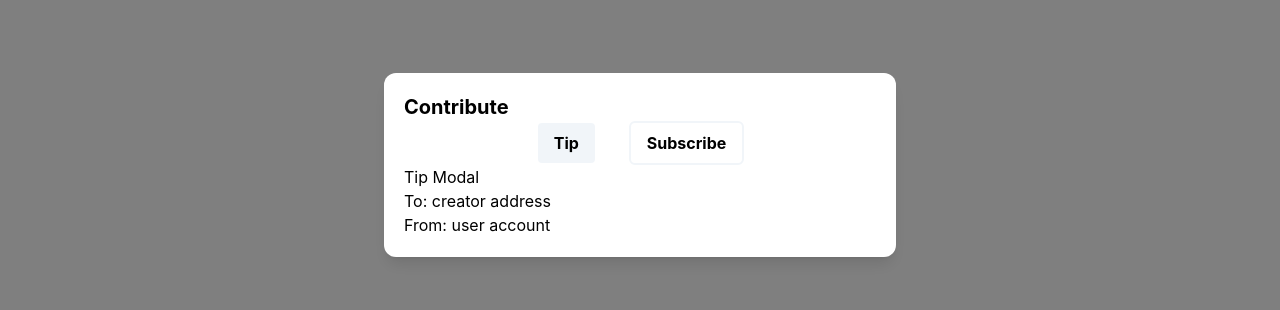
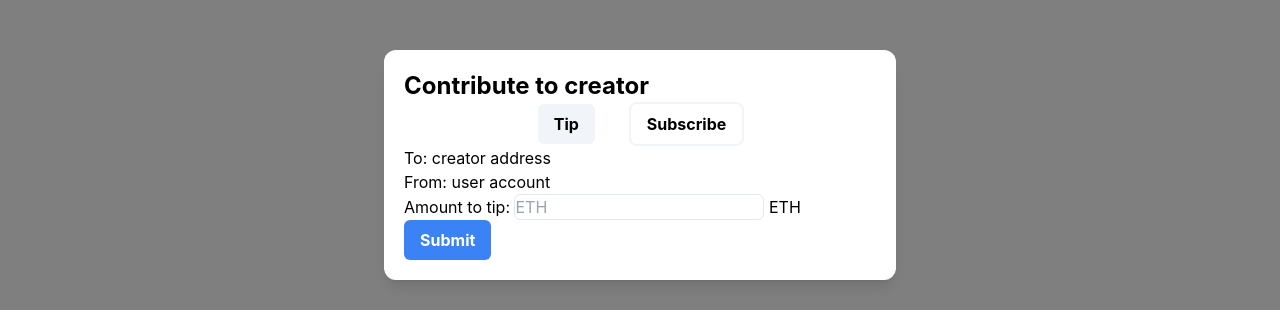
Before and after one commit to thryec/decentralised-patreon, a Next.js app in the folder next/: page / in a window 1280 px wide. Both pictures are taken after a click on the button "Stream ETH". Shown: the part 235-545 px from the top of the page. Built offline with nearby package versions, Linux system fonts and the light colour scheme; what wagmi would draw is missing.

Commit message:
tip modal skeleton

```diff
--- a/next/components/ContributeModal.tsx
+++ b/next/components/ContributeModal.tsx
@@ -1,4 +1,7 @@
+/* eslint-disable node/no-missing-import */
 import { useState } from "react";
+import Tip from "./Tip";
+import Subscribe from "./Subscribe";
 
 interface ContributeModalProps {
   setContributeModal: (a: boolean) => void;
@@ -14,18 +17,18 @@ const ContributeModal = (props: ContributeModalProps) => {
         onClick={() => props.setContributeModal(false)}
       />
       <div className="w-full max-w-lg p-5 relative mx-auto my-auto rounded-xl shadow-lg bg-white">
-        <h1 className="font-bold text-xl">Contribute</h1>
+        <h1 className="font-bold text-2xl">Contribute to creator</h1>
         <div className="flex place-content-center space-x-8">
           {recurring ? (
             <button
-              className="border-2 border-slate-100 rounded-md px-4 py-2 font-bold"
+              className="border-2 border-slate-100 rounded-lg px-4 py-2 font-bold"
               onClick={() => setRecurring(false)}
             >
               Tip
             </button>
           ) : (
             <button
-              className="border-2 border-white  bg-slate-100 rounded-md px-4 py-2 font-bold"
+              className="border-2 border-white  bg-slate-100 rounded-lg px-4 py-2 font-bold"
               onClick={() => setRecurring(false)}
             >
               Tip
@@ -33,23 +36,21 @@ const ContributeModal = (props: ContributeModalProps) => {
           )}
           {recurring ? (
             <button
-              className="border-2 border-white  bg-slate-100 rounded-md px-4 py-2 font-bold"
+              className="border-2 border-white  bg-slate-100 rounded-lg px-4 py-2 font-bold"
               onClick={() => setRecurring(true)}
             >
               Subscribe
             </button>
           ) : (
             <button
-              className="border-2 border-slate-100 rounded-md px-4 py-2 font-bold"
+              className="border-2 border-slate-100 rounded-lg px-4 py-2 font-bold"
               onClick={() => setRecurring(true)}
             >
               Subscribe
             </button>
           )}
         </div>
-        {recurring ? <div>Stream Modal</div> : <div>Tip Modal</div>}
-        <h2>To: creator address</h2>
-        <h2>From: user account</h2>
+        {recurring ? <Subscribe /> : <Tip />}
       </div>
     </div>
   );
--- /dev/null
+++ b/next/components/Subscribe.tsx
@@ -0,0 +1,11 @@
+const Subscribe = () => {
+  return (
+    <div>
+      Subscribe to Creator
+      <h2>To: creator address</h2>
+      <h2>From: user account</h2>
+    </div>
+  );
+};
+
+export default Subscribe;
--- /dev/null
+++ b/next/components/Tip.tsx
@@ -0,0 +1,20 @@
+const Tip = () => {
+  return (
+    <div>
+      <h2>To: creator address</h2>
+      <h2>From: user account</h2>
+      <label htmlFor="amount">Amount to tip: </label>
+      <input
+        type="text"
+        className="border border-slate-200 rounded-md"
+        placeholder="ETH "
+      />{" "}
+      ETH
+      <button className="px-4 py-2 bg-blue-500 rounded-md text-white font-bold block">
+        Submit
+      </button>
+    </div>
+  );
+};
+
+export default Tip;
```
